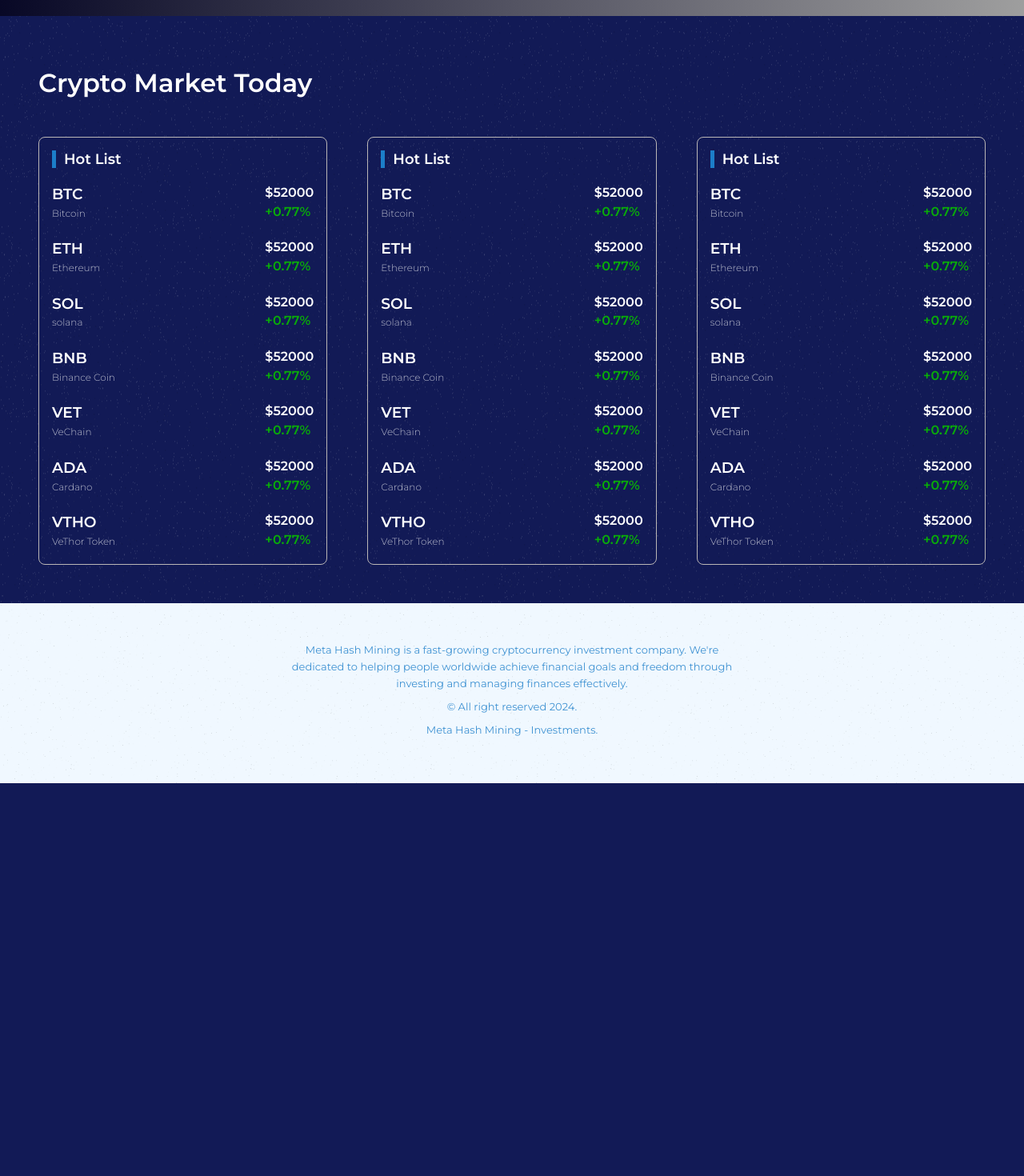
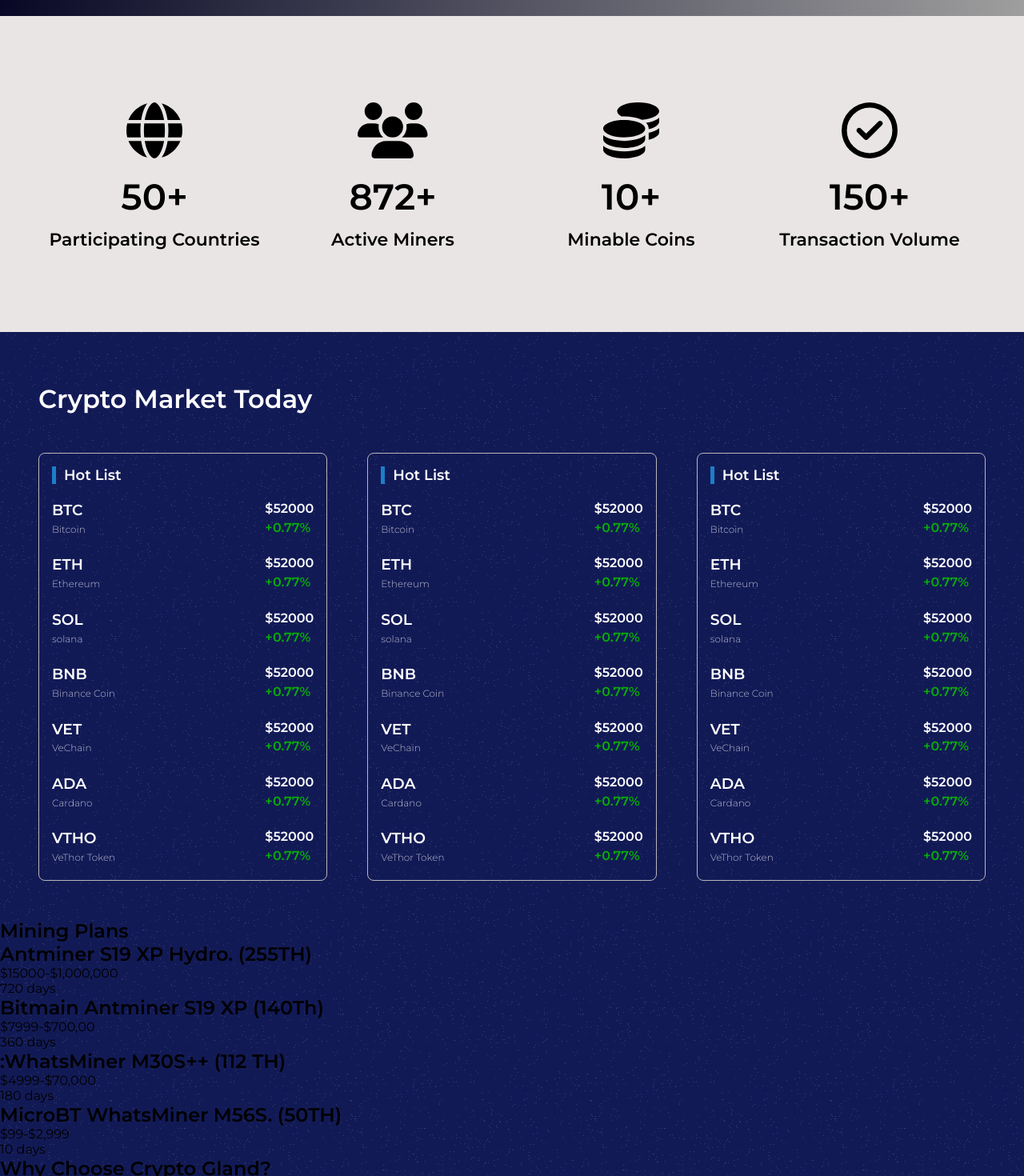
Before and after one commit to Tobby8629/miner, a React (Create React App) app: page / in a window 1280 px wide. Shown: the part 780-2250 px from the top of the page at 80% size. Before the commit the page ends 1759 px from the top, so only its background shows below. Built offline with nearby package versions, Linux system fonts and the light colour scheme; no server answers; grey boxes are pictures that could not be loaded.

Commit message:
Update homepage

```diff
--- /dev/null
+++ b/src/component/Home/Achievement/Achievement.jsx
@@ -0,0 +1,29 @@
+import { faCoins, faGlobe, faUsers } from '@fortawesome/free-solid-svg-icons'
+import { FontAwesomeIcon } from '@fortawesome/react-fontawesome'
+import React from 'react'
+import styles from './achievemeny.module.css'
+import { faCheckCircle } from '@fortawesome/free-regular-svg-icons'
+
+const Achievement = () => {
+  const achievement = [
+    { achievement: 50, text: 'participating countries', icon: <FontAwesomeIcon  icon={faGlobe}/>},
+    { achievement: 872, text: 'Active miners', icon: <FontAwesomeIcon icon={faUsers}/>},
+    { achievement: 10, text: ' minable coins', icon: <FontAwesomeIcon  icon={faCoins}/>},
+    { achievement: 150, text: 'Transaction volume', icon: <FontAwesomeIcon  icon={faCheckCircle}/>}
+  ]
+  return (
+    <section className={styles.container}>
+      {achievement.map((achievement)=>(
+        <div className={styles.wrapper}>
+          <div className={styles.icon}>
+            {achievement?.icon}
+          </div>
+          <p className={styles.achieve}>{achievement?.achievement}+</p>
+          <p className={styles.text}>{achievement?.text}</p>
+        </div>
+      ))}
+    </section>
+  )
+}
+
+export default Achievement
--- /dev/null
+++ b/src/component/Home/Achievement/achievemeny.module.css
@@ -0,0 +1,92 @@
+.container {
+  background-color: rgb(233, 229, 229);
+  padding: 1rem;
+  display: flex;
+  align-items: center;
+  justify-content: space-between;
+  flex-wrap: wrap;
+}
+
+.wrapper {
+  width: 49%;
+  display: flex;
+  flex-direction: column;
+  align-items: center;
+  margin: .5rem 0;
+}
+
+.icon {
+ font-size: 35px;
+ margin: .3rem 0;
+}
+
+.wrapper p {
+  margin: .2rem 0;
+}
+
+.achieve {
+  font-size: 30px;
+  font-weight: 800;
+}
+
+.text {
+  text-transform: capitalize;
+  font-size: 13px;
+  font-weight: 600;
+}
+
+
+@media (min-width: 768px) {
+    .container {
+        padding: 2rem 3rem;
+      }
+
+      .wrapper {
+        margin: 1rem 0;
+      }
+
+    .icon {
+        font-size: 50px;
+        margin: .3rem 0;
+       }
+
+       .wrapper p {
+         margin: .4rem 0;
+       }
+
+       .achieve {
+         font-size: 60px;
+         font-weight: 800;
+       }
+
+       .text {
+        text-transform: capitalize;
+        font-size: 18px;
+        font-weight: 600;
+      }
+
+       .text {
+         text-transform: capitalize;
+         font-size: 22px;
+         font-weight: 600;
+       }
+}
+
+@media (min-width: 1024px) {
+    .wrapper {
+        width: 24.5%;
+    }
+
+    .container {
+        padding: 5rem 3rem;
+      }
+
+      .icon {
+        font-size: 70px;
+      }
+
+      .achieve {
+        font-size: 45px;
+        font-weight: 800;
+      }
+}
--- a/src/component/Home/Benefits/Benefit.jsx
+++ b/src/component/Home/Benefits/Benefit.jsx
@@ -11,7 +11,12 @@
     <section>
         <h2>Why Choose Crypto Gland?</h2>
         <div>
-
+          {benefit?.map((benefit)=>(
+            <div key={benefit?.title}>
+              <h3>{benefit?.title}</h3>
+              <p>{benefit?.details}</p>
+            </div>
+          ))}
         </div>
     </section>
   )
--- a/src/component/Home/CoinMarket/Styles.module.css
+++ b/src/component/Home/CoinMarket/Styles.module.css
@@ -38,6 +38,7 @@
 
 .wrapper h1 {
   margin: 1.3rem 0;
+  font-size: 24px;
 }
 
 .lead_header {
--- a/src/component/Home/MiningPlans/Plans.jsx
+++ b/src/component/Home/MiningPlans/Plans.jsx
@@ -2,16 +2,23 @@
 
 const Plans = () => {
   const plan = [
-    {duration: "720 days", miner:"Antminer S19 XP Hydro. (255TH)", Amount: "$15000-$1,000,000"},
+    {duration: "720 days", miner:"Antminer S19 XP Hydro. (255TH)", amount: "$15000-$1,000,000"},
     {duration: "360 days", miner: "Bitmain Antminer S19 XP (140Th)", amount:"$7999-$700,00"},
-    {duration:" 180 days", miner: ":WhatsMiner M30S++ (112 TH)", Amount:"$4999-$70,000"},
+    {duration:" 180 days", miner: ":WhatsMiner M30S++ (112 TH)", amount:"$4999-$70,000"},
     {duration: "10 days", miner: "MicroBT WhatsMiner M56S. (50TH)", amount:"$99-$2,999"}
   ]
   return (
     <section>
         <h2>Mining Plans</h2>
         <div>
-
+          {plan?.map((plan)=>(
+            <div key={plan?.miner}>
+              <h2>{plan?.miner}</h2>
+              <p>{plan?.amount}</p>
+              <p>{plan?.duration}</p>
+              <p></p>
+            </div>
+          ))}
         </div>
     </section>
   )
--- a/src/component/navbar/styles.module.css
+++ b/src/component/navbar/styles.module.css
@@ -42,10 +42,13 @@
   left: -100%;
 }
 
-.nav_show .links {
+.nav_menu .links {
   display: flex;
   flex-direction: column;
   padding: 2.5rem 0;
+}
+
+.nav_show .links {
   animation: menuSlide var(--timer) ease forwards;
 }
 
@@ -104,7 +107,8 @@
   }
 
   .nav_menu .links {
-    margin-right: 1.8rem;
+    margin-right: 3rem;
+    flex-direction: row;
   }
 
   .nav_menu  a {
--- a/src/pages/Home/Home.jsx
+++ b/src/pages/Home/Home.jsx
@@ -1,13 +1,19 @@
 import React from 'react';
 import Header from '../../component/Home/Header/Header';
 import CoinMarket from '../../component/Home/CoinMarket/CoinMarket';
+import Plans from '../../component/Home/MiningPlans/Plans';
+import Benefit from '../../component/Home/Benefits/Benefit';
+import Achievement from '../../component/Home/Achievement/Achievement';
 
 
 const Home = () => {
   return (
     <section>
       <Header />
+      <Achievement />
       <CoinMarket />
+      <Plans />
+      <Benefit />
     </section>
   );
 };
--- a/src/pages/Sign_up/Signup.jsx
+++ b/src/pages/Sign_up/Signup.jsx
@@ -12,7 +12,7 @@
     state ? setregister({...register, email: state}) : setregister({...register, email:""})
   },[location,register])
   const [visible, setvisible] = useState(false)
-  console.log(register)
+
   return (
     <section className={styles.main}>
         <h2 className={styles.welcome_text}> <span className={styles.large_text}>Welcome!</span><br/> It looks like you're new here.<br/> Would you like to create an account?</h2>
```
